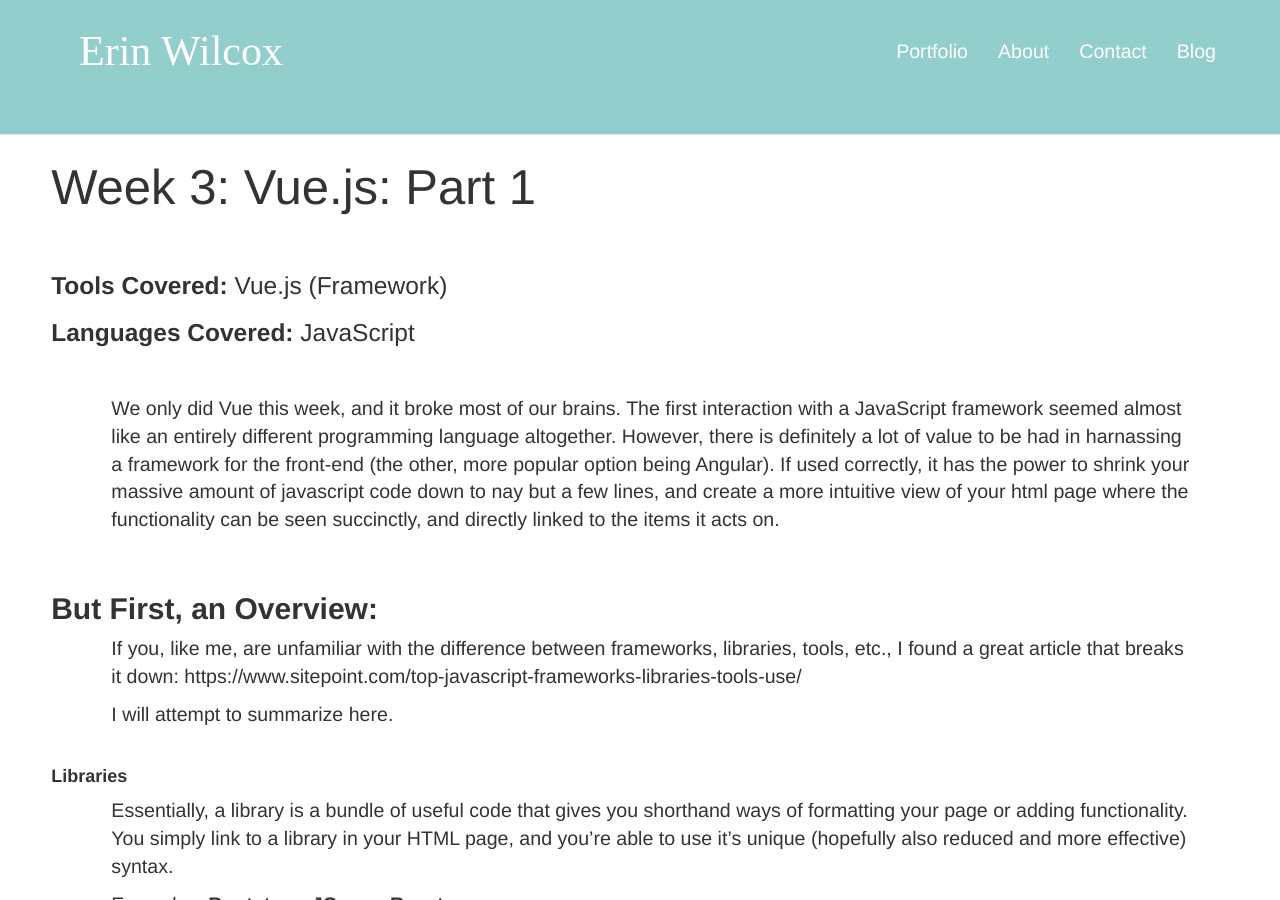
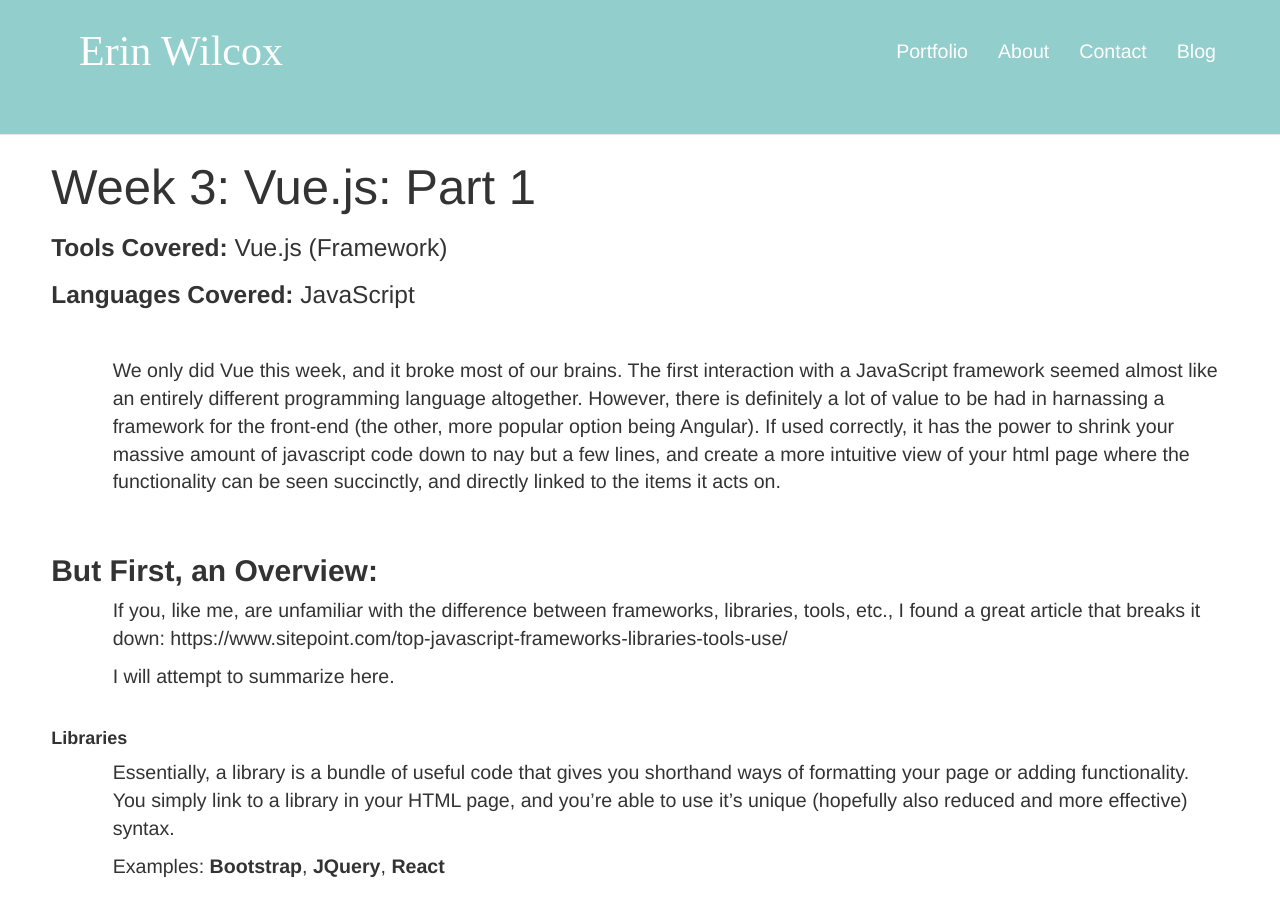
Before and after one commit to brookin8/brookin8.github.io, a Jekyll site: the page built from _posts/2017-10-06-Vue.js - Part1.markdown, in a window 1280 px wide and 900 px high. Built offline with Jekyll 4.4.1, drawn with Linux system fonts in a browser that asks for light colours; nearby versions of some CDN libraries; some web fonts are replaced; library files that are not in the unit come from our copies.

Commit message:
Fixed mobile blog layout

```diff
--- a/_layouts/post.html
+++ b/_layouts/post.html
@@ -1,7 +1,7 @@
 
 {% include header.html %}
 
-	<div class="container" style="margin-top:11%; margin-left:4%; padding-right:6%;">
+	<div class="container" style="margin-top:11%; margin-left:4%; padding-right:4%;">
 
 		<h1 id="blogHeader">{{ page.title }}</h1>
 
--- a/_posts/2017-09-24-Bootstrap, Sass, Jekyll, Gulp, and more Front End Fun.markdown
+++ b/_posts/2017-09-24-Bootstrap, Sass, Jekyll, Gulp, and more Front End Fun.markdown
@@ -6,7 +6,6 @@
 ---
 
 
-<br>
 
 ### **Tools Covered:** Bootstrap, Github, npm, Gulp
 ### **Languages Covered:** Sass
--- a/_posts/2017-10-01-JavaScript Testing and APIs.markdown
+++ b/_posts/2017-10-01-JavaScript Testing and APIs.markdown
@@ -6,7 +6,6 @@
 ---
 
 
-<br>
 
 ### **Tools Covered:** APIs, Mocha, and Chai
 ### **Languages Covered:** JavaScript- Standard, JSON
--- a/_posts/2017-10-06-Vue.js - Part1.markdown
+++ b/_posts/2017-10-06-Vue.js - Part1.markdown
@@ -6,7 +6,6 @@
 ---
 
 
-<br>
 
 ### **Tools Covered:** Vue.js (Framework)
 ### **Languages Covered:** JavaScript
```
